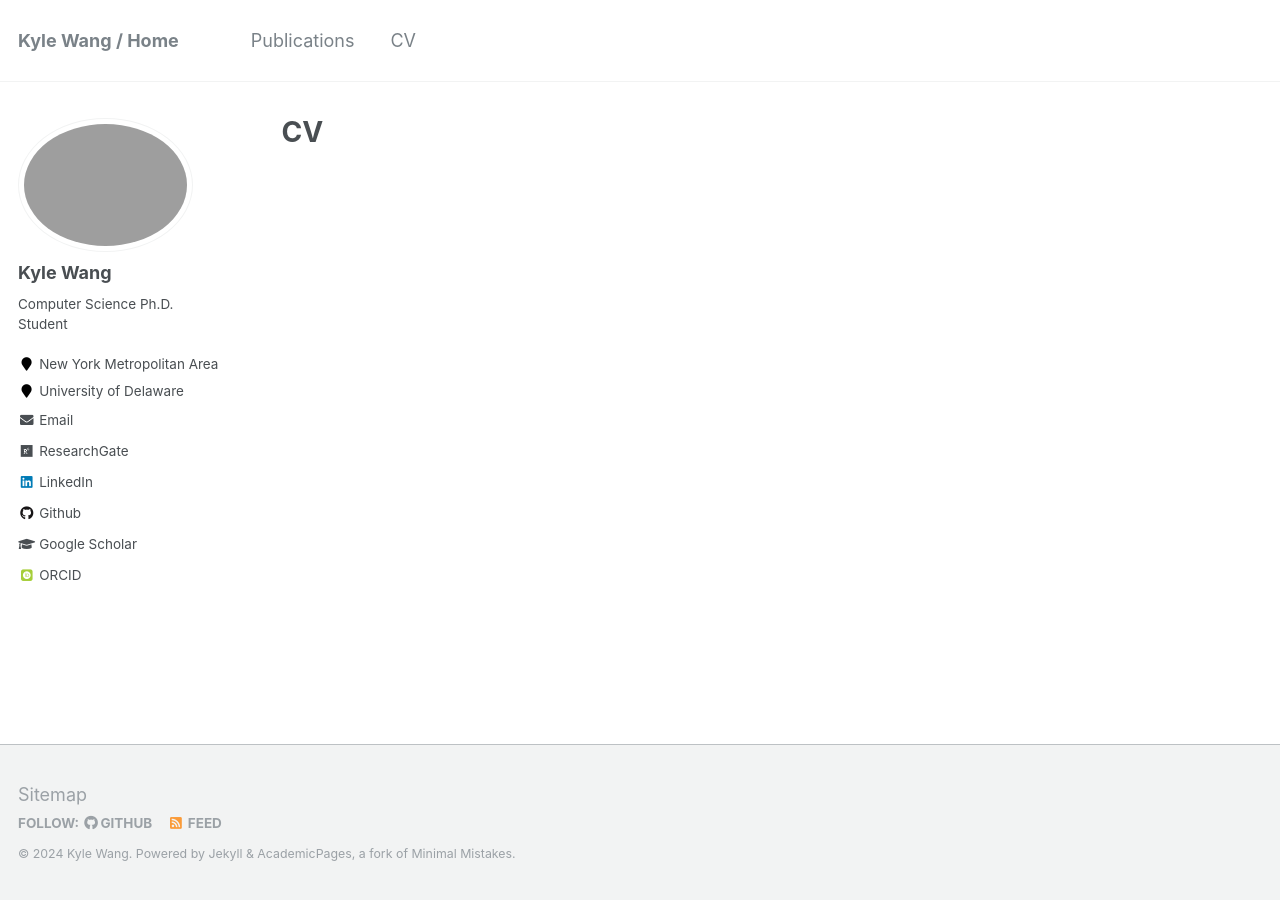
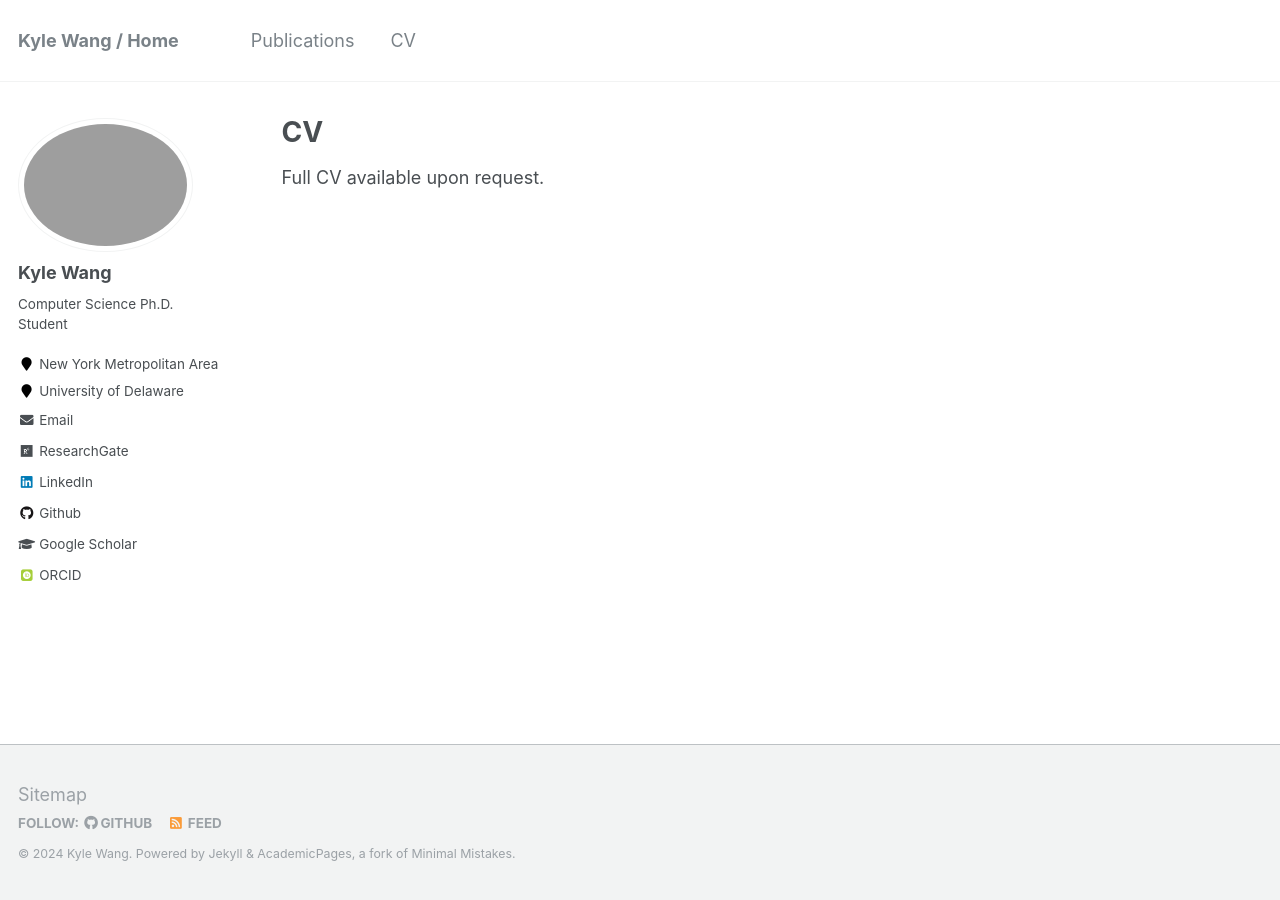
Before and after one commit to kyleearth/kyleearth.github.io, a Jekyll site: the page built from _pages/cv.md, in a window 1280 px wide. Built offline with Jekyll 4.4.1, drawn with Linux system fonts in a browser that asks for light colours; some web fonts are replaced.

Commit message:
Update cv.md

```diff
--- a/_pages/cv.md
+++ b/_pages/cv.md
@@ -8,3 +8,5 @@ redirect_from:
 ---
 
 {% include base_path %}
+
+Full CV available upon request.
```
